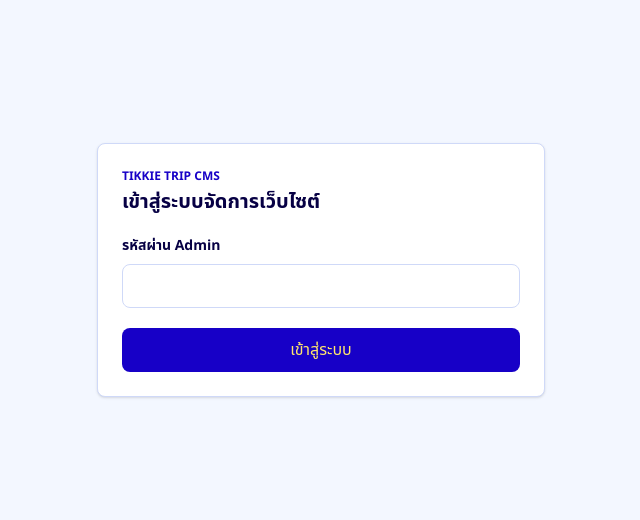
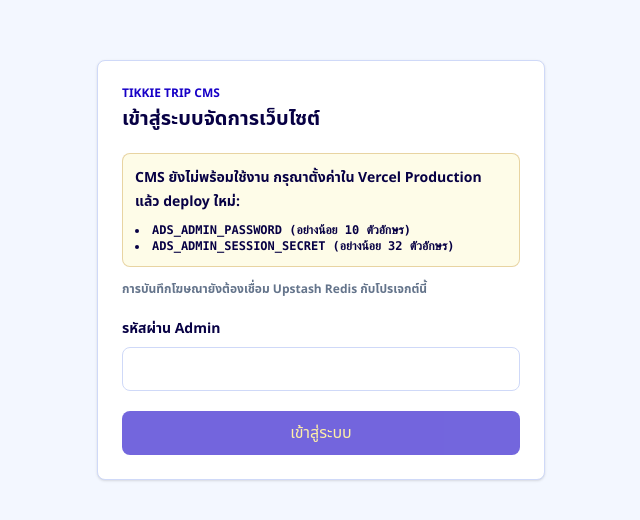
Before and after one commit to Tikkieteddy/trip-planner, a Next.js app: page /cms in a window 1280 px wide. Shown: the part 130-650 px from the top of the page, without its empty margins (319-959 px from the left). Built offline with nearby package versions, Linux system fonts and the light colour scheme; no server answers.

Commit message:
Show CMS setup status before admin login

```diff
--- a/src/app/api/admin/login/route.ts
+++ b/src/app/api/admin/login/route.ts
@@ -1,6 +1,11 @@
-import { adminCookieName, createAdminSessionToken, isCorrectAdminPassword } from "@/lib/admin-auth";
+import { adminCookieName, createAdminSessionToken, getAdminSetupStatus, isCorrectAdminPassword } from "@/lib/admin-auth";
 
 export async function POST(request: Request) {
+  const setup = getAdminSetupStatus();
+  if (!setup.passwordReady || !setup.sessionReady) {
+    return Response.json({ error: "ยังไม่ได้ตั้งค่าระบบ CMS ใน Vercel Production" }, { status: 503 });
+  }
+
   const body = (await request.json().catch(() => null)) as { password?: string } | null;
   if (!body?.password || !isCorrectAdminPassword(body.password)) {
     return Response.json({ error: "รหัสผ่านไม่ถูกต้อง" }, { status: 401 });
--- a/src/app/cms/page.tsx
+++ b/src/app/cms/page.tsx
@@ -1,5 +1,9 @@
 import type { Metadata } from "next";
 import { AdsAdmin } from "@/components/AdsAdmin";
+import { isAdStorageConfigured } from "@/lib/ads";
+import { getAdminSetupStatus } from "@/lib/admin-auth";
+
+export const dynamic = "force-dynamic";
 
 export const metadata: Metadata = {
   title: "CMS | Tikkie Trip",
@@ -9,7 +13,7 @@ export const metadata: Metadata = {
 export default function CmsPage() {
   return (
     <main className="grid min-h-dvh place-items-center bg-background p-4 sm:p-8">
-      <AdsAdmin />
+      <AdsAdmin setup={{ ...getAdminSetupStatus(), storageConfigured: isAdStorageConfigured() }} />
     </main>
   );
 }
--- a/src/components/AdsAdmin.tsx
+++ b/src/components/AdsAdmin.tsx
@@ -8,7 +8,10 @@ type AdminAdResponse = {
   storageReady: boolean;
 };
 
-export function AdsAdmin() {
+type AdminSetup = { passwordReady: boolean; sessionReady: boolean; storageConfigured: boolean };
+
+export function AdsAdmin({ setup }: { setup: AdminSetup }) {
+  const loginReady = setup.passwordReady && setup.sessionReady;
   const [authenticated, setAuthenticated] = useState<boolean | null>(null);
   const [password, setPassword] = useState("");
   const [script, setScript] = useState("");
@@ -92,13 +95,25 @@ export function AdsAdmin() {
       <form onSubmit={login} className="w-full max-w-md rounded-lg border border-border bg-white p-6 shadow-sm">
         <p className="text-xs font-black uppercase text-primary">Tikkie Trip CMS</p>
         <h1 className="mt-1 text-xl font-black text-primary-deep">เข้าสู่ระบบจัดการเว็บไซต์</h1>
+        {!loginReady ? (
+          <div role="status" className="mt-5 rounded-lg border border-warning/30 bg-yellow-50 p-3 text-sm font-bold leading-6 text-primary-deep">
+            <p>CMS ยังไม่พร้อมใช้งาน กรุณาตั้งค่าใน Vercel Production แล้ว deploy ใหม่:</p>
+            <ul className="mt-2 list-inside list-disc font-mono text-xs">
+              {!setup.passwordReady ? <li>ADS_ADMIN_PASSWORD (อย่างน้อย 10 ตัวอักษร)</li> : null}
+              {!setup.sessionReady ? <li>ADS_ADMIN_SESSION_SECRET (อย่างน้อย 32 ตัวอักษร)</li> : null}
+            </ul>
+          </div>
+        ) : null}
+        {!setup.storageConfigured ? (
+          <p className="mt-3 text-xs font-semibold leading-5 text-muted">การบันทึกโฆษณายังต้องเชื่อม Upstash Redis กับโปรเจกต์นี้</p>
+        ) : null}
         <label className="mt-5 block text-sm font-black text-primary-deep">
           รหัสผ่าน Admin
-          <input type="password" value={password} onChange={(event) => setPassword(event.target.value)} required autoComplete="current-password"
+          <input type="password" value={password} onChange={(event) => setPassword(event.target.value)} required disabled={!loginReady} autoComplete="current-password"
             className="mt-2 w-full rounded-lg border border-border px-3" />
         </label>
         {message ? <p className="mt-3 text-sm font-bold text-danger">{message}</p> : null}
-        <button disabled={busy} title="เข้าสู่ระบบจัดการเว็บไซต์" className="mt-5 inline-flex min-h-11 w-full items-center justify-center rounded-lg bg-primary px-4 font-black text-yellow disabled:opacity-60">
+        <button disabled={busy || !loginReady} title="เข้าสู่ระบบจัดการเว็บไซต์" className="mt-5 inline-flex min-h-11 w-full items-center justify-center rounded-lg bg-primary px-4 font-black text-yellow disabled:opacity-60">
           {busy ? <LoaderCircle className="mr-2 size-4 animate-spin" /> : null} เข้าสู่ระบบ
         </button>
       </form>
--- a/src/lib/admin-auth.ts
+++ b/src/lib/admin-auth.ts
@@ -13,6 +13,13 @@ function safeEqual(first: string, second: string) {
 
 function getSecret() {
   return process.env.ADS_ADMIN_SESSION_SECRET ?? "";
+}
+
+export function getAdminSetupStatus() {
+  return {
+    passwordReady: (process.env.ADS_ADMIN_PASSWORD?.length ?? 0) >= 10,
+    sessionReady: getSecret().length >= 32,
+  };
 }
 
 export function isCorrectAdminPassword(password: string) {
--- a/src/lib/ads.ts
+++ b/src/lib/ads.ts
@@ -7,6 +7,13 @@ export type AdConfig = {
 };
 
 const adConfigKey = "trip-planner:ads:primary";
+
+export function isAdStorageConfigured() {
+  return Boolean(
+    (process.env.UPSTASH_REDIS_REST_URL ?? process.env.KV_REST_API_URL) &&
+      (process.env.UPSTASH_REDIS_REST_TOKEN ?? process.env.KV_REST_API_TOKEN),
+  );
+}
 
 function getRedis() {
   const url = process.env.UPSTASH_REDIS_REST_URL ?? process.env.KV_REST_API_URL;
```
Also changed, not shown: 1 other file (tests, documents, lock files or other folders).
